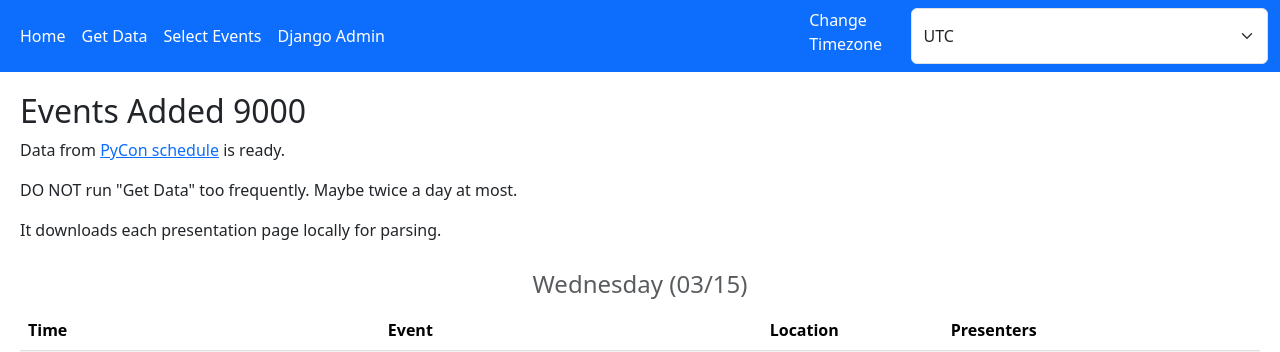
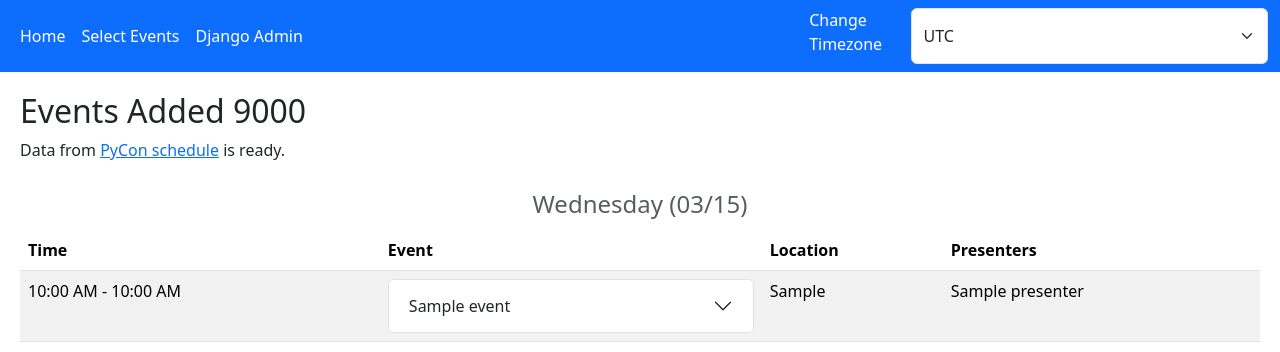
Before and after one commit to amansomething/schedule_maker_9000, a Django app: page /select_events in a window 1280 px wide. Shown: the top 352 px of the page. Run offline with Django 4.2, Linux system fonts and the light colour scheme; a user stored in the database is signed in; tables that the repository leaves empty hold one stand-in row (values such as "Sample post"); parts of the project's set-up code (start-up, migrations or seed data) failed here and were passed over; some libraries are stand-ins or nearby versions.

Commit message:
Re-organized where the get data link is

```diff
--- a/templates/_nav.html
+++ b/templates/_nav.html
@@ -11,9 +11,6 @@
             <ul class="navbar-nav me-auto">
                 <li class="nav-item">
                     <a class="nav-link" href="{% url 'home' %}">Home</a>
-                </li>
-                <li class="nav-item">
-                    <a class="nav-link" href="{% url 'get_data' %}">Get Data</a>
                 </li>
                 <li class="nav-item">
                     <a class="nav-link" href="{% url 'select_events' %}">Select Events</a>
--- a/templates/all_tables.html
+++ b/templates/all_tables.html
@@ -1,8 +1,6 @@
 <p>
     Data from <a href="https://us.pycon.org/2024/schedule/">PyCon schedule</a> is ready.
 </p>
-<p>DO NOT run "Get Data" too frequently. Maybe twice a day at most.</p>
-<p>It downloads each presentation page locally for parsing.</p>
 {% with events=all_events.Wednesday day="Wednesday (03/15)" eid="events-wed" %}
     {% include 'schedule_table.html' %}
 {% endwith %}
--- a/templates/index.html
+++ b/templates/index.html
@@ -4,13 +4,16 @@
     <main>
         {% if not events_exist %}
             <p>
-                No events found. Click "Get Data" in the navbar to get started.
+                No events found. Click <a href="{% url 'get_data' %}">Get Data</a> to get started.
             </p>
             <p class="alert alert-warning">
                 Please be patient as the data is being fetched. It may take a few minutes.
             </p>
         {% else %}
             <p>Data loaded. Check out the Select Events page.</p>
+            <p>Click <a href="{% url 'get_data' %}">Refresh Data</a> to get the latest schedule data.</p>
+            <p>DO NOT run "Refresh Data" too frequently. Maybe twice a day at most.</p>
+            <p>It downloads each presentation page locally for parsing.</p>
         {% endif %}
     </main>
 {% endblock content %}
```
